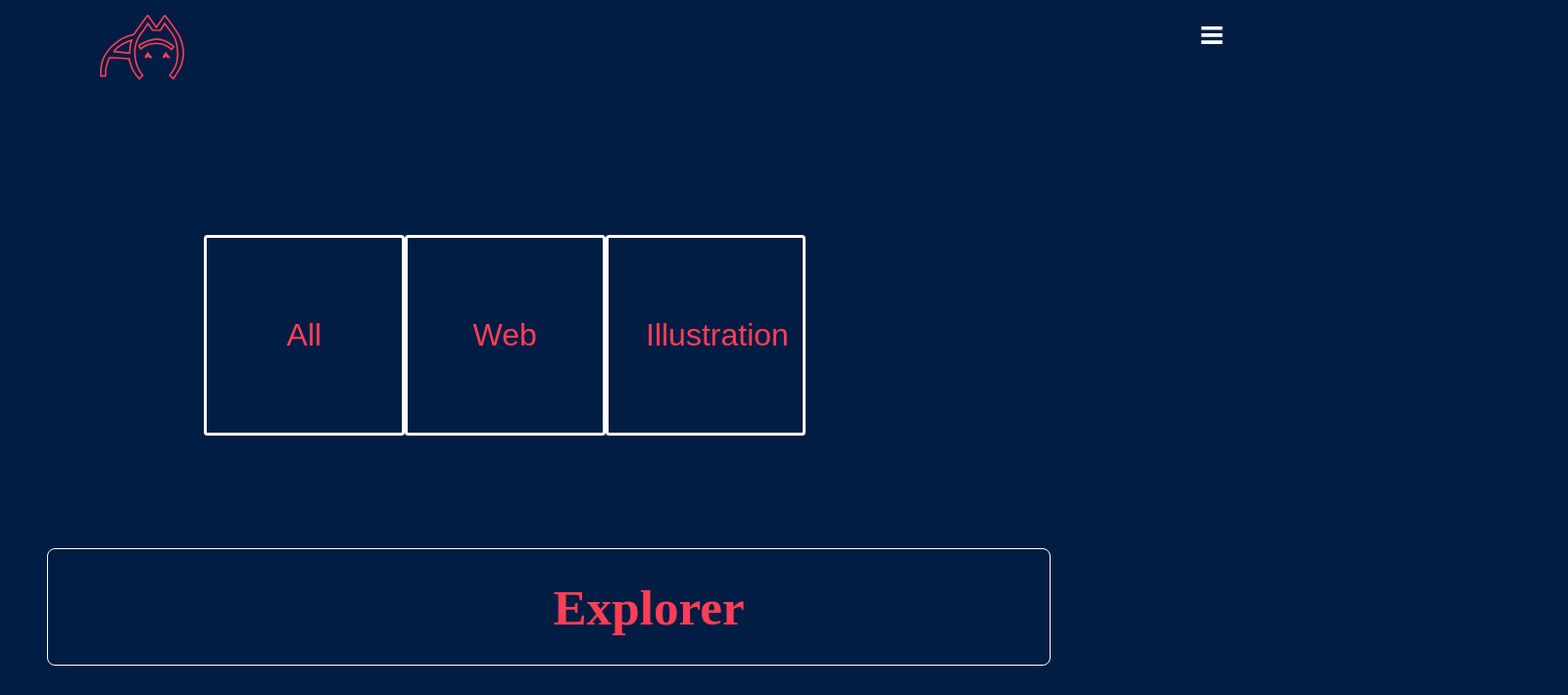
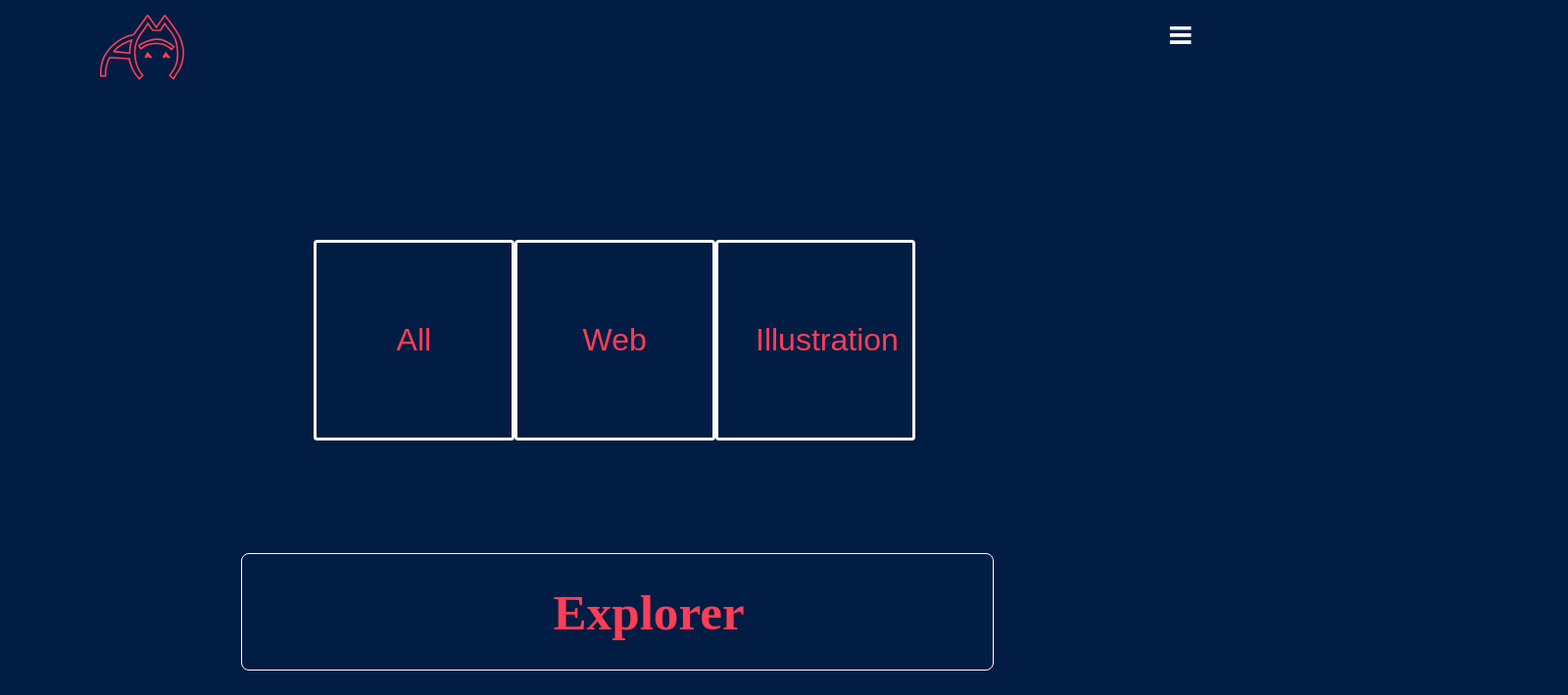
Before and after one commit to annamardesign/AnnaPortfolio, a React (Create React App) app: page /projects in a window 1280 px wide. Shown: the top 710 px of the page at 98% size, 1600 px wide, since content can reach past the window. Built offline with nearby package versions, Linux system fonts and the light colour scheme.

Commit message:
project and projects pages mobile and ipad view css

```diff
--- a/src/components/navbar.css
+++ b/src/components/navbar.css
@@ -7,7 +7,7 @@
 .navbar {
   background: #021D44;
   width: 100vw;
-  height: 80px;
+  height: 85px;
   display: flex;
   justify-content: center;
   align-items: center;
@@ -17,13 +17,13 @@
   z-index: 999;
 }
 
-.navbar-container {
+/* .navbar-container {
   display: flex;
   justify-content: space-between;
   height: 0px;
-}
+} */
 
-.box {
+/* .box {
   z-index: 1;
   width: 100%;
   max-width: 1300px;
@@ -33,7 +33,7 @@
   padding-left: 50px;
   padding-bottom: 0;
   margin-bottom: 0;
-}
+} */
 
 
   .nav-menu {
@@ -170,6 +170,7 @@
     .menu-icon {
       color: #fff;
       font-size: 2rem;
+      margin-right: 2rem;
     }
 
 
@@ -188,6 +189,86 @@
      color: #FFFFFF;
     }
 
+    @media screen and (min-width: 768px) and (max-width: 1366px) {
+
+
+      .nav-menu {
+        display: flex;
+        flex: 0 0 100%;
+        flex-direction: column;
+        width: 100vw;
+        height: 100vh;
+        position: absolute;
+        top: 85px;
+        left: -120%;
+        opacity: 1;
+        transition: all 0.5s ease;
+      }
+
+
+
+    .nav-menu.active {
+      background:#021D44;
+      left: 0;
+      opacity: 1;
+      transition: all 0.6s ease;
+      z-index: 100;
+      height: 100vh;
+    }
+
+    .navli .logo  {
+      text-align: center;
+      margin-right:2rem;
+      width: 100%;
+      display: table;
+    }
+
+
+    .nav-item:hover {
+      border: none;
+    }
+
+    .nav-item  {
+      width: 100%;
+    }
+
+
+    .menu-icon {
+      display: block;
+      position: absolute;
+      top: 0;
+      right: 0;
+      transform: translate(-100%, 60%);
+      font-size: 1.8rem;
+      cursor: pointer;
+    }
+     .navbar .navli::before {
+      position: absolute;
+      top: 0;
+      left: 0;
+      width: 90%;
+      height: 2px;
+      background:#ff3e55;
+      content: '';
+      -webkit-transition: top 0.3s;
+      -moz-transition: top 0.3s;
+      transition: top 0.3s;
+     }
+
+     .icon {
+      bottom: 0;
+      right: 1rem;
+      padding: 0.9rem;
+      font-size: 1.8rem;
+      cursor: pointer;
+    }
+    .logo {
+      position: absolute;
+      top: 0;
+      left: 0;
+     }
+    }
+
 
 
   @media screen and (min-width: 280px) and (max-width: 767px) {
@@ -198,10 +279,14 @@
       width: 100vw;
       height: 100vh;
       position: absolute;
-      top: 80px;
+      top: 85px;
       left: -120%;
       opacity: 1;
       transition: all 0.5s ease;
+    }
+
+    .navbar {
+      width: 100vw;
     }
 
     .nav-menu.active {
@@ -272,81 +357,3 @@
       left: 0;
      }
   }
-
-@media screen and (min-width: 768px) and (max-width: 1366px) {
-
-
-  .nav-menu {
-    display: flex;
-    flex-direction: column;
-    width: 100vw;
-    height: 100vh;
-    position: absolute;
-    top: 80px;
-    left: -120%;
-    opacity: 1;
-    transition: all 0.5s ease;
-  }
-
-
-
-.nav-menu.active {
-  background:#021D44;
-  left: 0;
-  opacity: 1;
-  transition: all 0.6s ease;
-  z-index: 100;
-}
-
-.navli .logo  {
-  text-align: center;
-  margin-right:2rem;
-  width: 100%;
-  display: table;
-}
-
-
-.nav-item:hover {
-  border: none;
-}
-
-.nav-item  {
-  width: 100%;
-}
-
-
-.menu-icon {
-  display: block;
-  position: absolute;
-  top: 0;
-  right: 0;
-  transform: translate(-100%, 60%);
-  font-size: 1.8rem;
-  cursor: pointer;
-}
- .navbar .navli::before {
-  position: absolute;
-  top: 0;
-  left: 0;
-  width: 90%;
-  height: 2px;
-  background:#ff3e55;
-  content: '';
-  -webkit-transition: top 0.3s;
-  -moz-transition: top 0.3s;
-  transition: top 0.3s;
- }
-
- .icon {
-  bottom: 0;
-  right: 1rem;
-  padding: 0.9rem;
-  font-size: 1.8rem;
-  cursor: pointer;
-}
-.logo {
-  position: absolute;
-  top: 0;
-  left: 0;
- }
-}
--- a/src/components/navbar.jsx
+++ b/src/components/navbar.jsx
@@ -19,7 +19,6 @@ const NavBar = () => {
 
     return (<React.Fragment>
     <div className="navbar">
-    <div className="navbar-container box">
     <NavLink to="/resume" className="logo" onClick={closeMobileMenu} ><Logo /></NavLink>
     <div className="menu-icon" onClick={handleClick}>
          {click? <TiTimes className="close"/> : <VscThreeBars className="bars"/> }
@@ -43,8 +42,7 @@ const NavBar = () => {
     <li className="icon"><a href="https://codepen.io/annamardesign" data-tip="codepen" data-for='codepen' className="social" activeclassname="active"><FiCodepen /></a></li>
     <ReactTooltip id="codepen" place="bottom" data-offset="{'place': 'left'}" type="light" effect="solid"/>
     </ul>
-  </div>
-</div></React.Fragment>  );
+  </div></React.Fragment>  );
 }
 
 export default NavBar;
--- a/src/components/thumbnail.css
+++ b/src/components/thumbnail.css
@@ -22,7 +22,6 @@
     border-radius: 0.5rem;
     margin: 2rem  0.5rem;
     z-index: -1;
-
 }
 
 a {
@@ -35,20 +34,17 @@ a {
 }
 
 .project-title {
-    grid-row-start: 1;
-    grid-row-end: 1;
-    grid-column-start: 2;
-    grid-column-end: 4;
+    position: relative;
     font-size: 4vw;
     font-weight: 400;
     font-family: 'Staatliches', cursive;
     font-weight: bold;
-    margin-left: 2rem;
+    margin: 0 auto;
     padding: 0.5rem;
     text-align: center;
     position: absolute;
     top: 50%;
-    left: 50%;
+    left: 60%;
     transform: translate(-50%, -50%);
     color: #ff3e55;
     width: 100%;
@@ -159,7 +155,6 @@ a {
         font-weight: 400;
         font-family: 'Staatliches', cursive;
         font-weight: bold;
-        margin-left: 2rem;
         padding: 0.5rem;
         text-align: center;
         position: absolute;
@@ -183,3 +178,11 @@ a {
     }
 
  }
+
+
+ @media all and (max-width: 720px) {
+
+     .project-title {
+         margin-left: 2rem;
+     }
+ }
--- a/src/index.css
+++ b/src/index.css
@@ -5,7 +5,7 @@
 }
 
 body {
-  margin: 0;
+  margin: 0 6rem;
   padding: 0;
   background-color: #021D44;
   font-size: 1.2rem;
@@ -15,18 +15,10 @@ body {
     sans-serif;
   -webkit-font-smoothing: antialiased;
   -moz-osx-font-smoothing: grayscale;
-
+  max-width: 100%;
+  overflow-x: hidden;
 }
 
-.page {
-  background: #021D44;
-  color: white;
-  font-size: 1.8vw;
-  margin: 0 auto;
-  animation: show 500ms ease-out forwards;
-  animation-delay: 240ms;
-  opacity: 0;
-  }
 
   @-webkit-keyframes show {
   0%   { opacity: 0; }
--- a/src/pages/herosection.css
+++ b/src/pages/herosection.css
@@ -13,6 +13,7 @@ body {
     z-index: -1;
     display: flex;
     height: auto;
+    width: 100vw;
     -webkit-flex-direction: row;
     -ms-flex-direction: row;
     flex-direction: row;
@@ -38,6 +39,7 @@ body {
     grid-auto-rows: auto;
     padding: 2rem;
     margin: 0 auto;
+    overflow: hidden;
   }
 
   .frontend {
@@ -50,7 +52,7 @@ body {
     background-color: transparent;
     padding: 1rem;
     margin: 2rem 2rem;
-    width: 80%;
+    width: 100%;
   }
 
 
@@ -235,8 +237,7 @@ body {
     .article {
       display: block;
       padding: 0;
-      margin-left: -20rem;
-      text-align: left;
+
     }
 
     .picture {
--- a/src/pages/herosection.jsx
+++ b/src/pages/herosection.jsx
@@ -25,7 +25,6 @@ const Herosection = () => {
      </ul>
     </article>
   </div>
-
      );
 }
 
--- a/src/pages/project.css
+++ b/src/pages/project.css
@@ -11,6 +11,7 @@
    animation-timing-function: ease;
    animation-fill-mode: forwards;
    opacity: 0;
+   width: 100vw;
 }
 
 .sticky {
@@ -19,7 +20,6 @@
    font-size: 4vw;
    font-weight: 400;
    padding: 0.5rem;
-   text-align: center;
    top: 65%;
    left: 50%;
    transform: translate(-50%, -50%);
@@ -28,6 +28,7 @@
    text-shadow: 0 2px 40px rgba(0,0,0,.6);
    z-index: 3;
    display: block;
+   text-align: center;
 }
 
 .objective {
@@ -175,7 +176,7 @@
 
    .sticky {
     top: 50%;
-      left: 46%;
+    left: 50%;
    }
 
    .objective {
@@ -184,6 +185,7 @@
     width: 40vw;
     top: 70vh;
     left: 5%;
+    margin-left: 2rem;
    }
 
    .objective-title {
@@ -234,6 +236,7 @@
     left: -2vw;
     width: 4rem;
     height: 4rem;
+    margin-right: 2rem;
    }
 
 }
@@ -250,7 +253,7 @@
 
    .sticky {
     top: 50%;
-        left: 46%;
+    left: 50%;
    }
 
    .objective {
@@ -259,6 +262,7 @@
     width: 40vw;
     top: 70vh;
     left: 5%;
+    margin-left: 2rem;
    }
 
    .objective-title {
@@ -309,6 +313,7 @@
     left: -2vw;
     width: 4rem;
     height: 4rem;
+    margin-right: 2rem;
    }
 
 }
@@ -325,8 +330,9 @@
    left: -7vw;
 }
 .sticky {
+   position: relative;
    top: 40vh;
-   left: 33vw;
+   left: 50vw;
    width: 100%;
    position: relative;
 }
@@ -335,7 +341,7 @@
    display: block;
    position: relative;
    top: 60vh;
-   left: 2vw;
+   left: 2rem;
    width: 40vw;
    text-align: left;
    justify-content: left;
@@ -355,7 +361,7 @@
    align-items: center;
    justify-content: center;
    top: 50vh;
-   left: 2vw;
+   right: 2rem;
    width: 2rem;
    height: 2rem;
  }
--- a/src/pages/projects.css
+++ b/src/pages/projects.css
@@ -7,6 +7,7 @@
   display: flex;
   flex-direction: column;
   flex-basis: 1;
+  width: 100%;
 }
 
 .thumb-container {
@@ -17,6 +18,7 @@
   margin-top: 3rem;
   align-items: center;
   justify-content: center;
+  width: 100vw;
  }
 
 .filter-button-container {
@@ -72,18 +74,20 @@
 }
 
 @media screen and (min-width: 1024px) and (max-width: 1366px)  {
+
   .thumb-container {
     position: relative;
-    left: 2rem;
+    left: 18vw;
     top: 15rem;
     justify-content: center;
     margin-top: 4rem;
     align-items: center;
+    width: 100vw;
    }
 
    .project {
      position: relative;
-     width: 80vw;
+     width: 60vw;
      height: 15vh;
      margin: 1rem 1rem;
      justify-content: center;
@@ -92,7 +96,7 @@
 
   .filter-button-container {
     position: relative;
-    left: 13rem;
+    left: 25vw;
     top: 10rem;
     align-items: center;
     justify-content: center;
@@ -209,7 +213,7 @@
    align-items: center;
  }
 
-.filter-button-container {
+ .filter-button-container {
   display: none;
  }
 
--- a/src/pages/projects.jsx
+++ b/src/pages/projects.jsx
@@ -27,7 +27,6 @@ export default class Projects extends Component {
     const filtered = selectedCategory && selectedCategory.id ?
     projectsData.filter(p => p.category === selectedCategory.name) : projectsData;
     return (
-      <div className="page">
         <div className="flex-wrap">
          <div className="filter-button-container">
           <ListGroup
@@ -51,6 +50,5 @@ export default class Projects extends Component {
             </Thumbnail> ))}
          </div>
       </div>
-    </div>
     )}
 }
```
Lines whose indentation alone changed are shown as unchanged.
